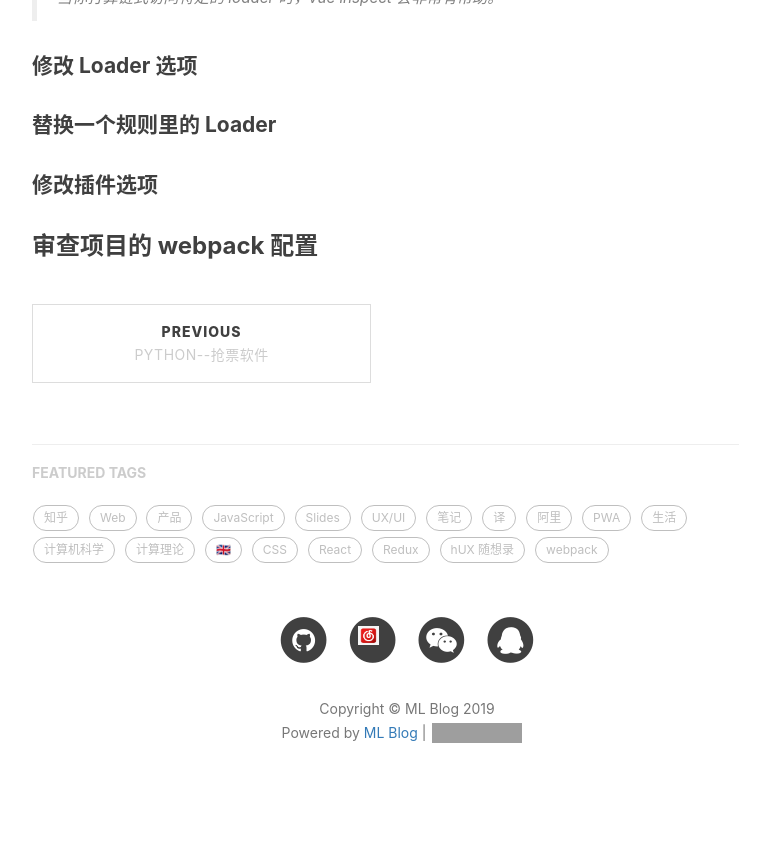
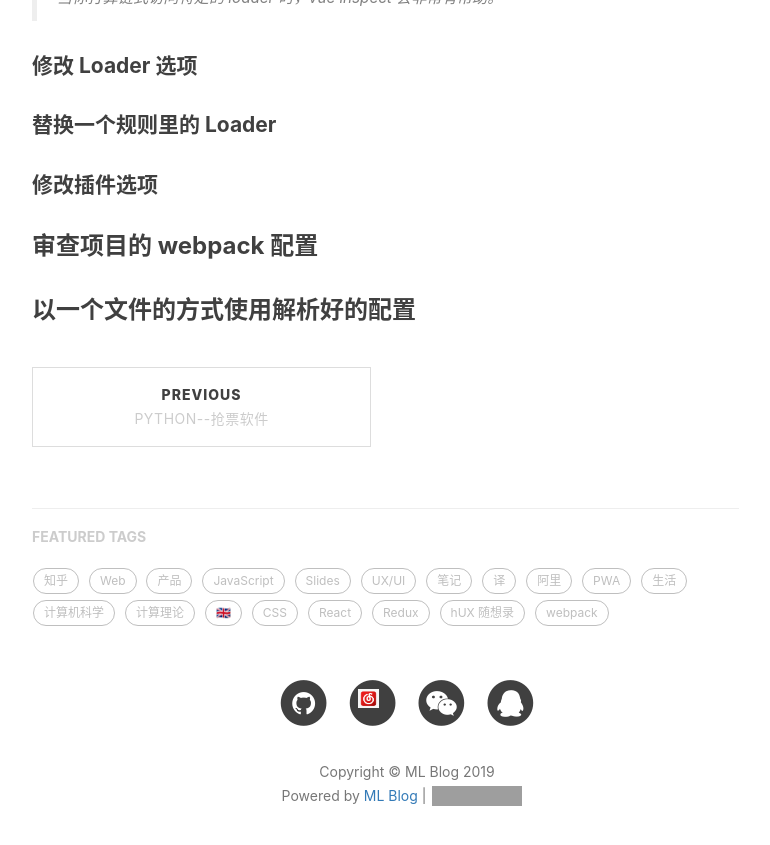
Before and after one commit to adamma1024/ml-blog, a Jekyll site: the page built from _posts/2019-06-13-vue-cli3-webpack.md, in a window 1280 px wide and 900 px high, scrolled down 2554 px. Shown: the top 845 px of the window, without its empty margins (233-1003 px from the left). Built offline with Jekyll 4.4.1, drawn with Linux system fonts in a browser that asks for light colours; comment, search, counter and statistics services are not loaded; grey boxes are pictures that could not be loaded.

Commit message:
使用解析好的配置

```diff
--- a/_posts/2019-06-13-vue-cli3-webpack.md
+++ b/_posts/2019-06-13-vue-cli3-webpack.md
@@ -72,3 +72,5 @@ module.exports = {
 #### 修改插件选项
 
 ### 审查项目的 webpack 配置
+
+### 以一个文件的方式使用解析好的配置
```
